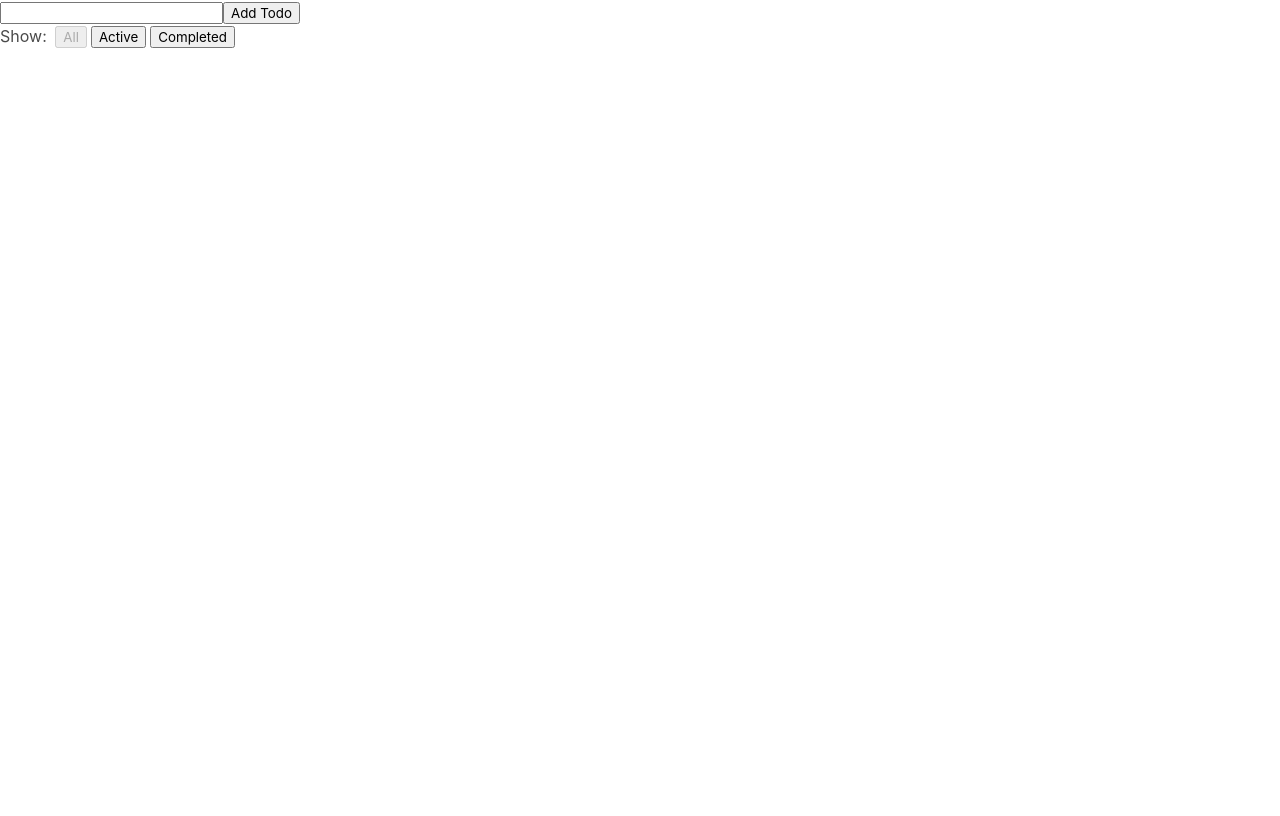
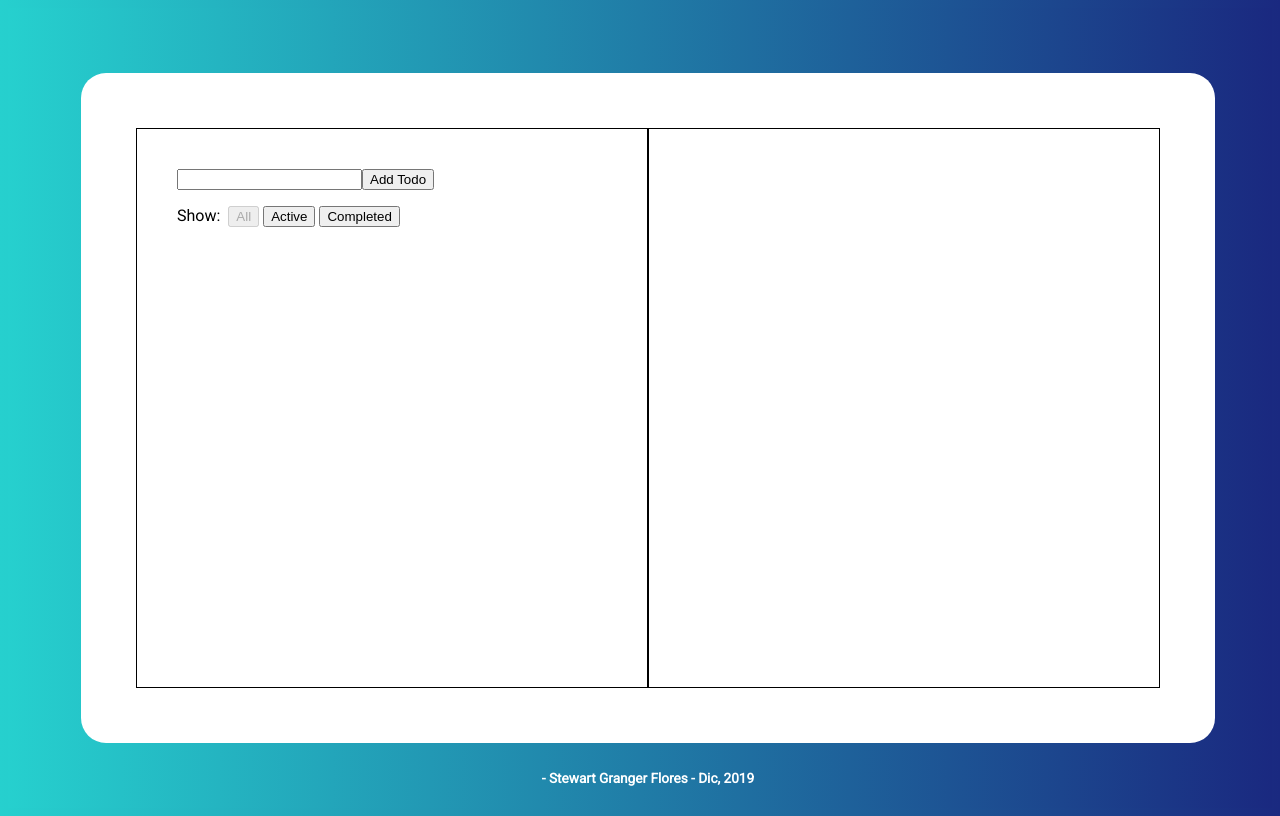
Before and after one commit to StewartGF/ReactRedux-Todo, a React app: page / in a window 1280 px wide. Built offline with nearby package versions, Linux system fonts and the light colour scheme.

Commit message:
css & simplebar

```diff
--- a/package.json
+++ b/package.json
@@ -11,7 +11,8 @@
     "react-dom": "^16.8.6",
     "react-redux": "^7.1.3",
     "react-uuid": "^1.0.2",
-    "redux": "^4.0.4"
+    "redux": "^4.0.4",
+    "simplebar-react": "^2.0.10"
   },
   "scripts": {
     "start": "react-scripts start",
--- a/public/index.html
+++ b/public/index.html
@@ -4,26 +4,16 @@
     <meta charset="utf-8" />
     <meta name="viewport" content="width=device-width, initial-scale=1" />
     <link
+      href="https://fonts.googleapis.com/css?family=Roboto&display=swap"
       rel="stylesheet"
-      href="https://cdn.jsdelivr.net/npm/bulma@0.8.0/css/bulma.min.css"
     />
-    <script
-      defer
-      src="https://use.fontawesome.com/releases/v5.3.1/js/all.js"
-    ></script>
-    <title>Redux Todos Example</title>
+    <title>Redux Todos</title>
   </head>
   <body>
     <div id="root"></div>
-    <!--
-      This HTML file is a template.
-      If you open it directly in the browser, you will see an empty page.
-
-      You can add webfonts, meta tags, or analytics to this file.
-      The build step will place the bundled scripts into the <body> tag.
-
-      To begin the development, run `npm start` in this folder.
-      To create a production bundle, use `npm run build`.
-    -->
   </body>
+  <footer>
+    <p>- Stewart Granger Flores - Dic, 2019</p>
+    <p></p>
+  </footer>
 </html>
--- /dev/null
+++ b/src/App.css
@@ -0,0 +1,76 @@
+html,
+body {
+  font-family: "Roboto", sans-serif !important;
+  background: #1a2980;
+  background: -webkit-linear-gradient(to right, #26d0ce, #1a2980);
+  background: linear-gradient(to right, #26d0ce, #1a2980);
+  overflow: hidden;
+}
+
+.centered-content {
+  display: flex;
+  justify-content: center;
+  align-items: center;
+  height: 100vh;
+  width: 100vw;
+}
+
+.container-todos {
+  width: 80%;
+  height: 70%;
+  margin: 30px;
+  padding: 55px;
+  background: white;
+  border-radius: 25px;
+  position: relative;
+  white-space: hidden;
+  display: flex;
+  overflow: hidden;
+}
+.sideMenu {
+  height: 100%;
+  width: 20%;
+  border: solid 1px black;
+  flex-direction: column;
+  overflow-y: auto; /* para que no se sobreponga al div independiente de la cantidad de TO DO */
+  flex: 1;
+  box-sizing: border-box;
+  padding: 40px;
+  overflow: hidden;
+}
+.rightMenu {
+  box-sizing: border-box;
+  padding: 40px;
+  height: 100%;
+  width: 80%;
+  border: solid 1px black;
+  display: flex;
+  position: relative;
+  flex-direction: column;
+  flex: 2; /* para que tome el doble del espacio que el sidebar*/
+}
+@media (min-width: 700px) {
+  .sideMenu {
+    flex-direction: row;
+  }
+  .rightMenu {
+    flex-direction: row;
+    flex: 1;
+  }
+}
+
+/* FOOTER*/
+footer {
+  width: 100%;
+  font-size: 1.7vh;
+  color: white;
+  position: fixed;
+  bottom: 0px;
+  text-align: center; /* This line is not needed but centers your text */
+  font-weight: 600;
+}
+@media only screen and (max-width: 650px) {
+  .footer {
+    display: none;
+  }
+}
--- a/src/components/App.js
+++ b/src/components/App.js
@@ -1,14 +1,27 @@
-import React from 'react'
-import Footer from './Footer'
-import AddTodo from '../containers/AddTodo'
-import VisibleTodoList from '../containers/VisibleTodoList'
+import React from "react";
+import Footer from "./Footer";
+import AddTodo from "../containers/AddTodo";
+import VisibleTodoList from "../containers/VisibleTodoList";
+import "../App.css";
+import SimpleBar from "simplebar-react";
+import "simplebar/dist/simplebar.min.css";
 
 const App = () => (
-  <div>
-    <AddTodo />
-    <VisibleTodoList />
-    <Footer />
+  <div className="centered-content">
+    <div className="container-todos">
+      <div className="sideMenu">
+        <SimpleBar
+          data-simplebar-auto-hide="false"
+          style={{ maxHeight: "95%" }}
+        >
+          <AddTodo />
+          <VisibleTodoList />
+          <Footer />
+        </SimpleBar>
+      </div>
+      <div className="rightMenu"></div>
+    </div>
   </div>
-)
+);
 
-export default App
+export default App;
--- a/src/reducers/todos.js
+++ b/src/reducers/todos.js
@@ -24,12 +24,6 @@ const todos = (state = [], action) => {
           : todo
       );
 
-    // [
-    //   ...state,
-    //   {
-    //     mensajes: [...state.mensajes, action.texto]
-    //   }
-    // ];
     default:
       return state;
   }
```
Also changed, not shown: 1 other file.
